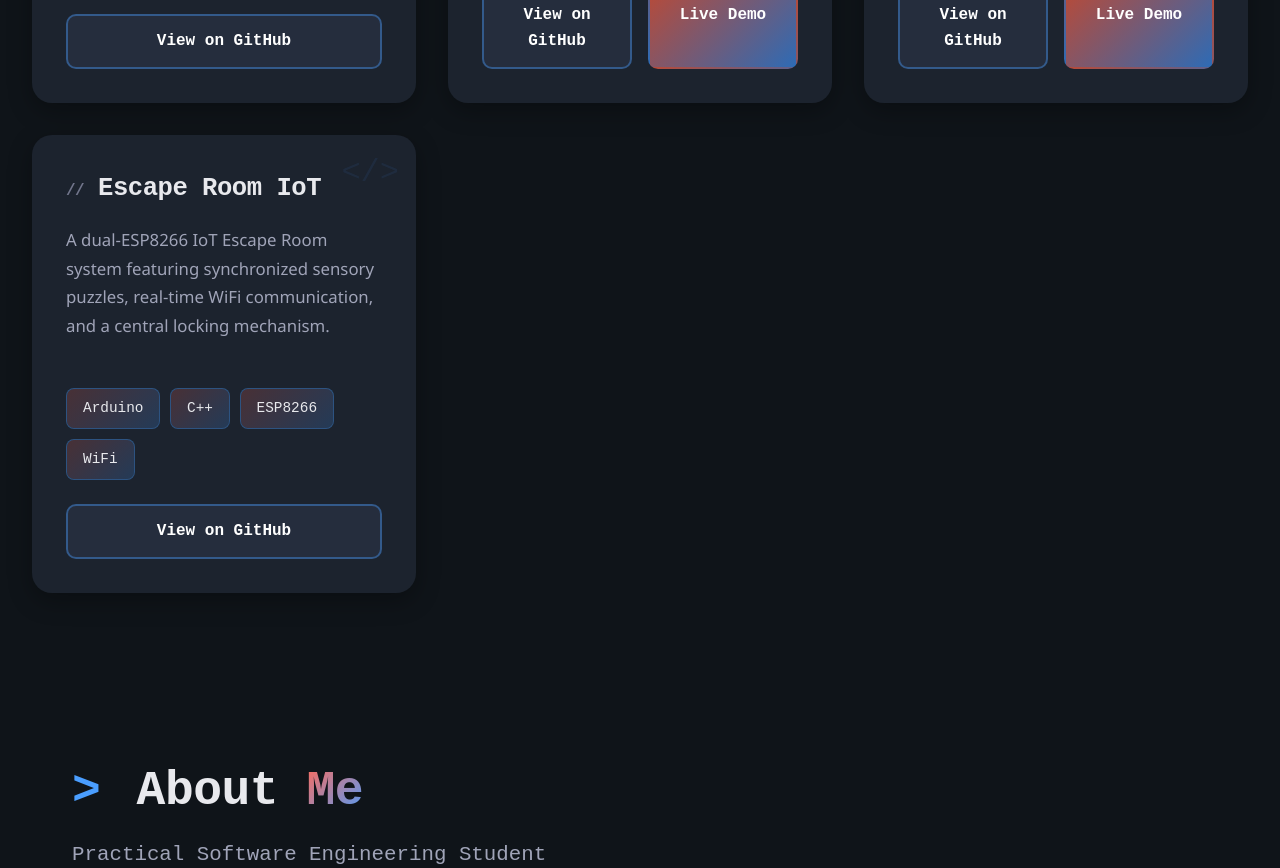
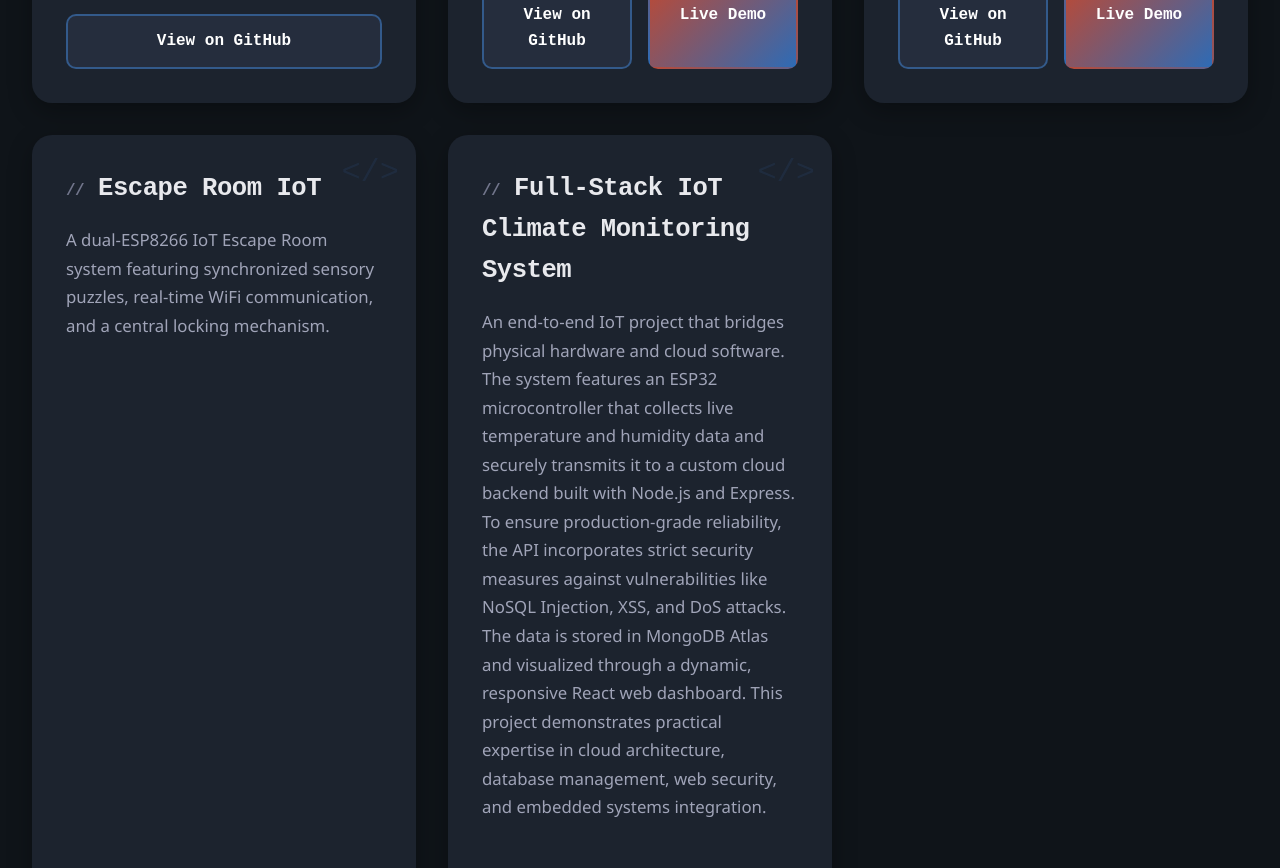
Before and after one commit to DavidGT0/my_website, a React (Vite) app: page / in a window 1280 px wide. Shown: the part 1881-2749 px from the top of the page. Built offline with nearby package versions, Linux system fonts and the light colour scheme.

Commit message:
Auto-update: 2026-05-29 14:37

```diff
--- a/src/LanguageContext.jsx
+++ b/src/LanguageContext.jsx
@@ -59,7 +59,14 @@ const translations = {
         proj6_desc: "Fun and responsive math game for kids – practice addition, subtraction, multiplication, and division.",
 
         proj7_title: "Escape Room IoT",
-        proj7_desc: "A dual-ESP8266 IoT Escape Room system featuring synchronized sensory puzzles, real-time WiFi communication, and a central locking mechanism."
+        proj7_desc: "A dual-ESP8266 IoT Escape Room system featuring synchronized sensory puzzles, real-time WiFi communication, and a central locking mechanism.",
+
+        proj8_title: "Full-Stack IoT Climate Monitoring System",
+        proj8_desc: "An end-to-end IoT project that bridges physical hardware and cloud software. The system features an ESP32 microcontroller that collects live temperature and humidity data and securely transmits it to a custom cloud backend built with Node.js and Express.\n" +
+            "\n" +
+            "To ensure production-grade reliability, the API incorporates strict security measures against vulnerabilities like NoSQL Injection, XSS, and DoS attacks. The data is stored in MongoDB Atlas and visualized through a dynamic, responsive React web dashboard.\n" +
+            "\n" +
+            "This project demonstrates practical expertise in cloud architecture, database management, web security, and embedded systems integration.",
     },
     he: {
         // Nav
@@ -119,7 +126,10 @@ const translations = {
         proj6_desc: "משחק מתמטיקה מהנה ורספונסיבי לילדים – לתרגול חיבור, חיסור, כפל וחילוק.",
 
         proj7_title: "חדר בריחה IoT",
-        proj7_desc: "מערכת חדר בריחה IoT מבוססת שני בקרי ESP8266 הכוללת חידות חיישנים מסונכרנות, תקשורת WiFi בזמן אמת ומנגנון נעילה מרכזי."
+        proj7_desc: "מערכת חדר בריחה IoT מבוססת שני בקרי ESP8266 הכוללת חידות חיישנים מסונכרנות, תקשורת WiFi בזמן אמת ומנגנון נעילה מרכזי.",
+
+        proj8_title: "מערכת ניטור אקלים מבוססת IoT (Full-Stack IoT Project)",
+        proj8_desc: "פרויקט קצה-לקצה המשלב עולמות של חומרה ותוכנה. המערכת כוללת מיקרו-בקר ESP32 האוסף נתוני טמפרטורה ולחות בזמן אמת ושולח אותם לשרת ענן מאובטח שפיתחתי ב-Node.js. המערכת כוללת מנגנוני אבטחה מחמירים למניעת פרצות (Injection, XSS, DoS) ומציגה את הנתונים בלוח בקרה (Dashboard) דינמי ב-React. פרויקט זה הפגין יכולת שליטה בטכנולוגיות ענן, מסדי נתונים ופיתוח Full-Stack מאובטח."
     }
 };
 
--- a/src/pages/MyProjects.jsx
+++ b/src/pages/MyProjects.jsx
@@ -10,7 +10,7 @@ function MyProjects() {
             id: 1,
             title: t('proj1_title'),
             description: t('proj1_desc'),
-            technologies: ["React", "CSS", "Vite"],
+            technologies: ["React", "CSS", "Vite", "AWS"],
             githubUrl: "https://github.com/DavidGT0/my_website",
             liveUrl: null
         },
@@ -61,6 +61,14 @@ function MyProjects() {
             technologies: ["Arduino", "C++", "ESP8266", "WiFi"],
             githubUrl: "https://github.com/DavidGT0/escape_room_iot",
             liveUrl: null
+        },
+        {
+            id: 8,
+            title: t('proj8_title'),
+            description: t('proj8_desc'),
+            technologies: ["ESP32", "Node.js", "MongoDB", "React", "C++", "Vite"],
+            githubUrl: "https://github.com/DavidGT0/Temperature_sensor",
+            liveUrl: "https://temperature-sensor-kappa.vercel.app"
         }
     ];
 
```
